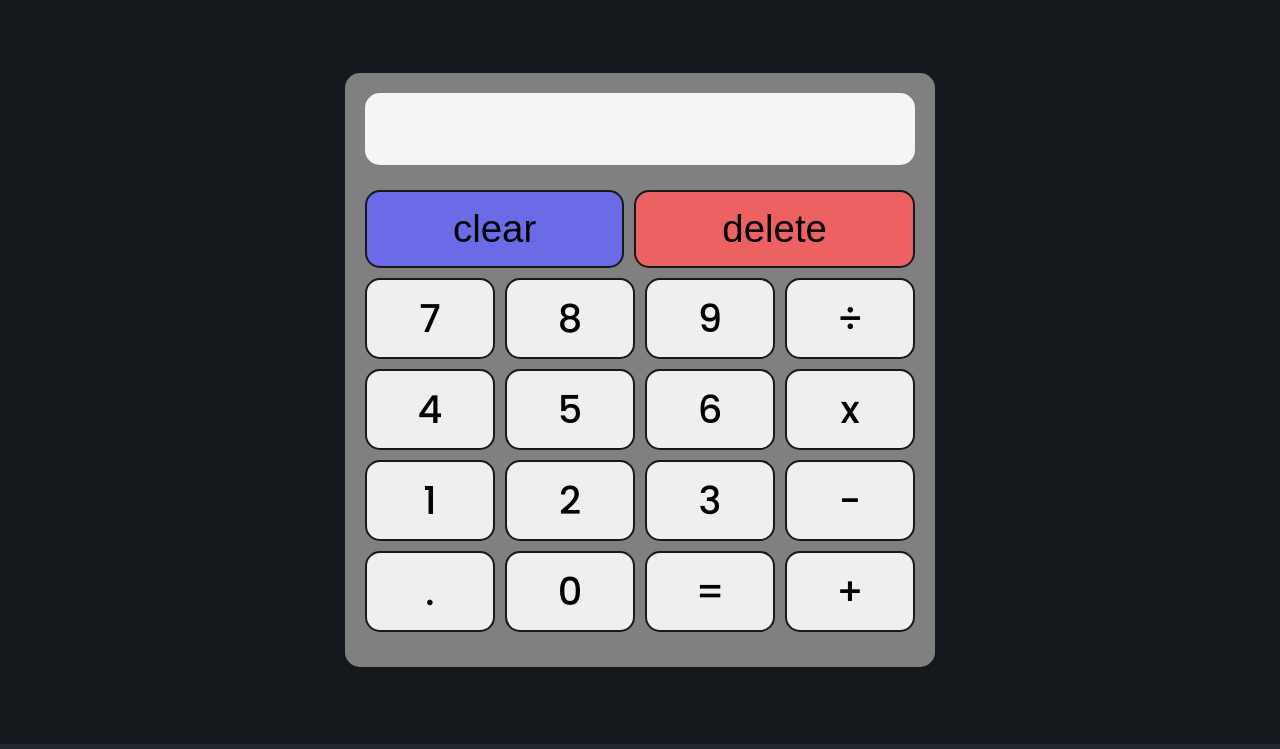
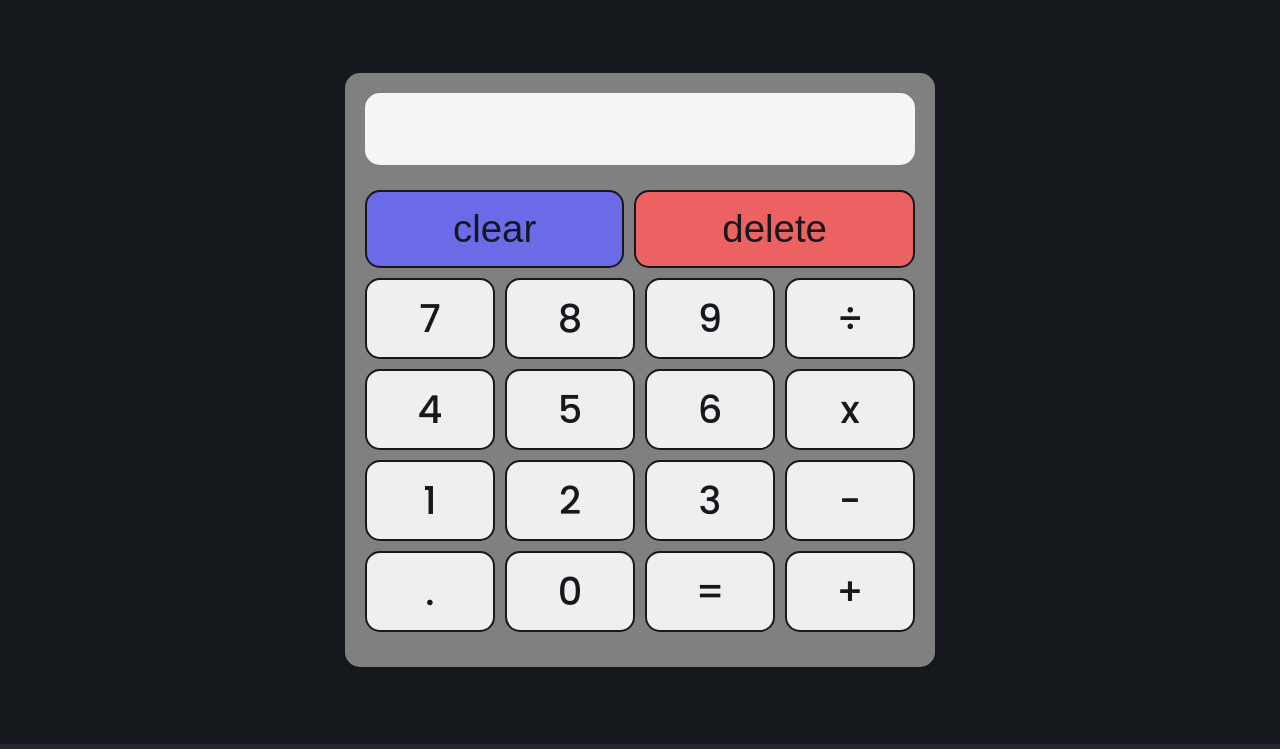
Before and after one commit to grxnto/calculator, a plain HTML site: page index.html in a window 1280 px wide. Shown: the top 749 px of the page. Drawn offline with Linux system fonts and the light colour scheme.

Commit message:
Fix button color

```diff
--- a/style.css
+++ b/style.css
@@ -86,6 +86,7 @@ button {
     font-size:3vmax;
     transition: scale 0.2s;
     border-color:#15181c;
+    color:#15181c;
 }
 button:hover {
     opacity:75%;
```
